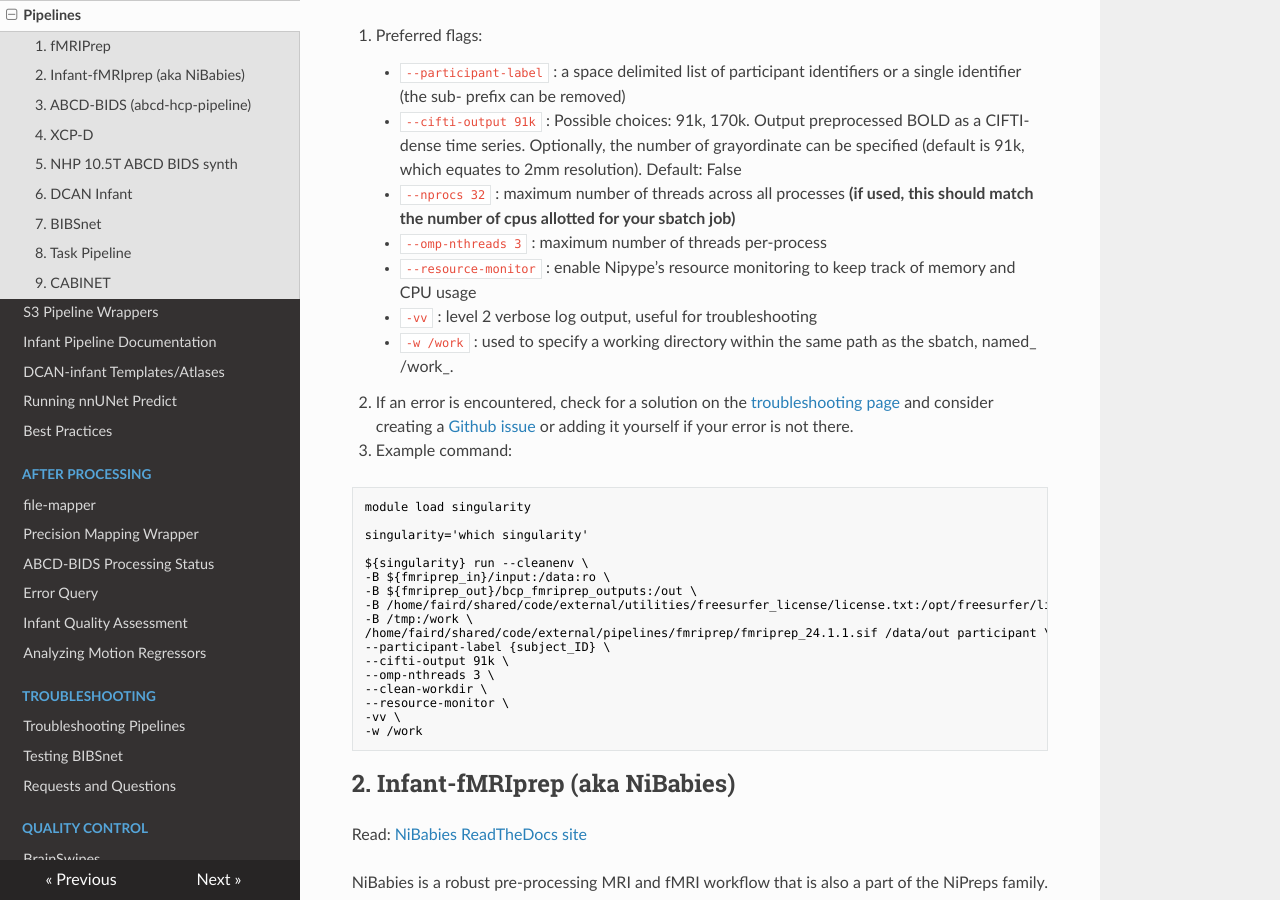
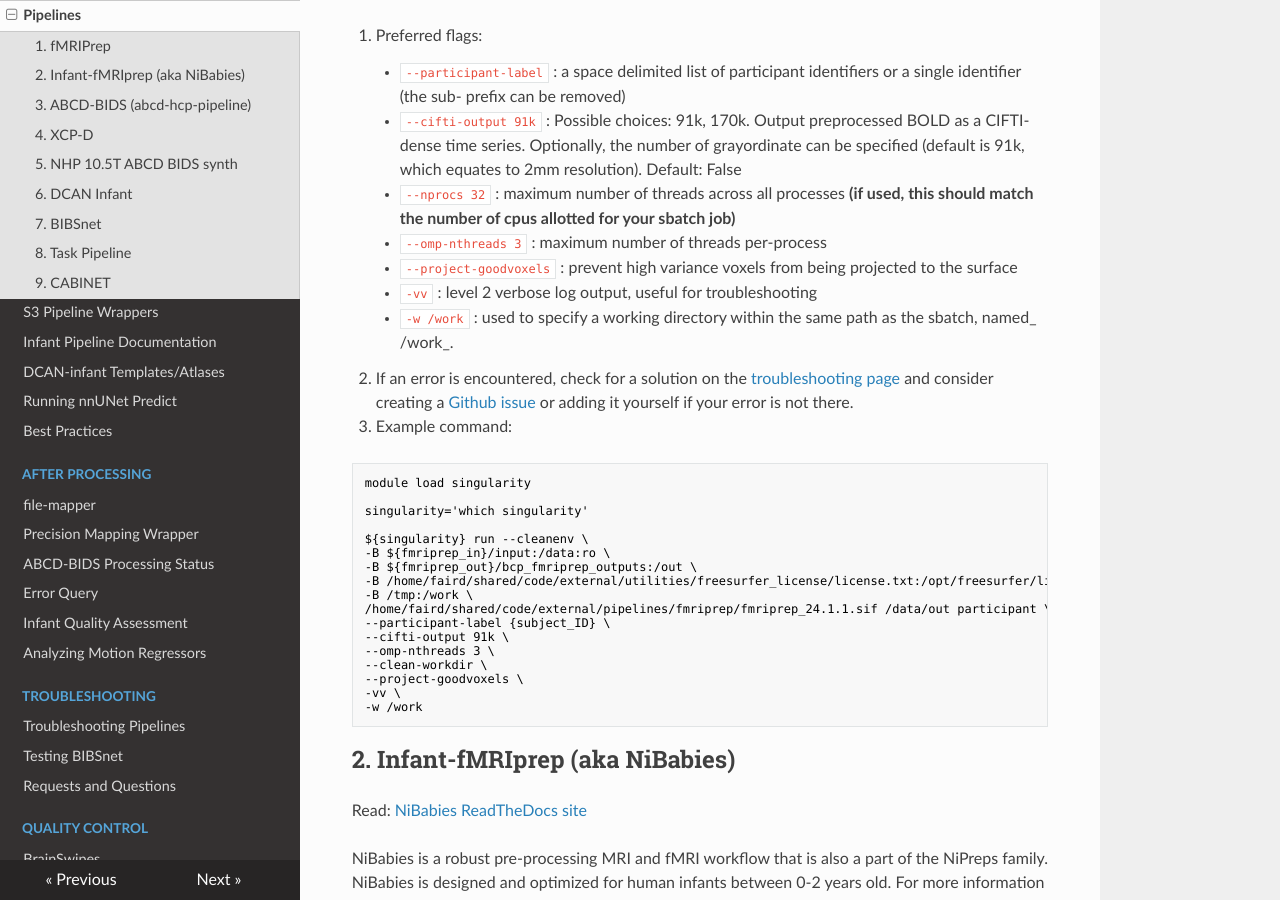
Before and after one commit to DCAN-Labs/cdni-brain, an MkDocs documentation site: the page built from docs/pipelines.md, in a window 1280 px wide and 900 px high, scrolled down 1297 px. Built offline with MkDocs 1.6.1, drawn with Linux system fonts in a browser that asks for light colours; nearby versions of some CDN libraries; some of the changed text lies outside the part shown.

Commit message:
remove resource monitor rec, add goodvoxels flag

````diff
--- a/docs/pipelines.md
+++ b/docs/pipelines.md
@@ -108,7 +108,7 @@ A NiPreps (NeuroImaging PREProcessing toolS) application for the preprocessing o
 
     * `--omp-nthreads 3` : maximum number of threads per-process
 
-    * `--resource-monitor` : enable Nipype’s resource monitoring to keep track of memory and CPU usage
+    * `--project-goodvoxels` : prevent high variance voxels from being projected to the surface
 
     * `-vv` : level 2 verbose log output, useful for troubleshooting
 
@@ -133,7 +133,7 @@ ${singularity} run --cleanenv \
 --cifti-output 91k \
 --omp-nthreads 3 \
 --clean-workdir \
---resource-monitor \
+--project-goodvoxels \
 -vv \
 -w /work
 ```
@@ -282,8 +282,6 @@ XCP-D versions 0.8.0 and above have a new required `mode` flag that will set sev
 
     * `--participant-label` : used to specify the specific participant being processed
 
-    * `--resource-monitor` : enable Nipype’s resource monitoring to keep track of memory and CPU usage
-
     * `--omp-threads 3` : maximum number of threads per-process
 
     * `-w /work` :  used to specify a working directory within the container’s filesystem, named _/work_.
@@ -314,7 +312,6 @@ ${singularity} run –cleanenv \
 /home/faird/shared/code/external/pipelines/xcp_d/xcp_d_0.10.1.sif \
 --mode abcd \
 --participant-label ${subj_id} \
---resource-monitor \
 --omp-nthreads 3 \
 --smoothing 0 \
 --min-time 0 \
````
